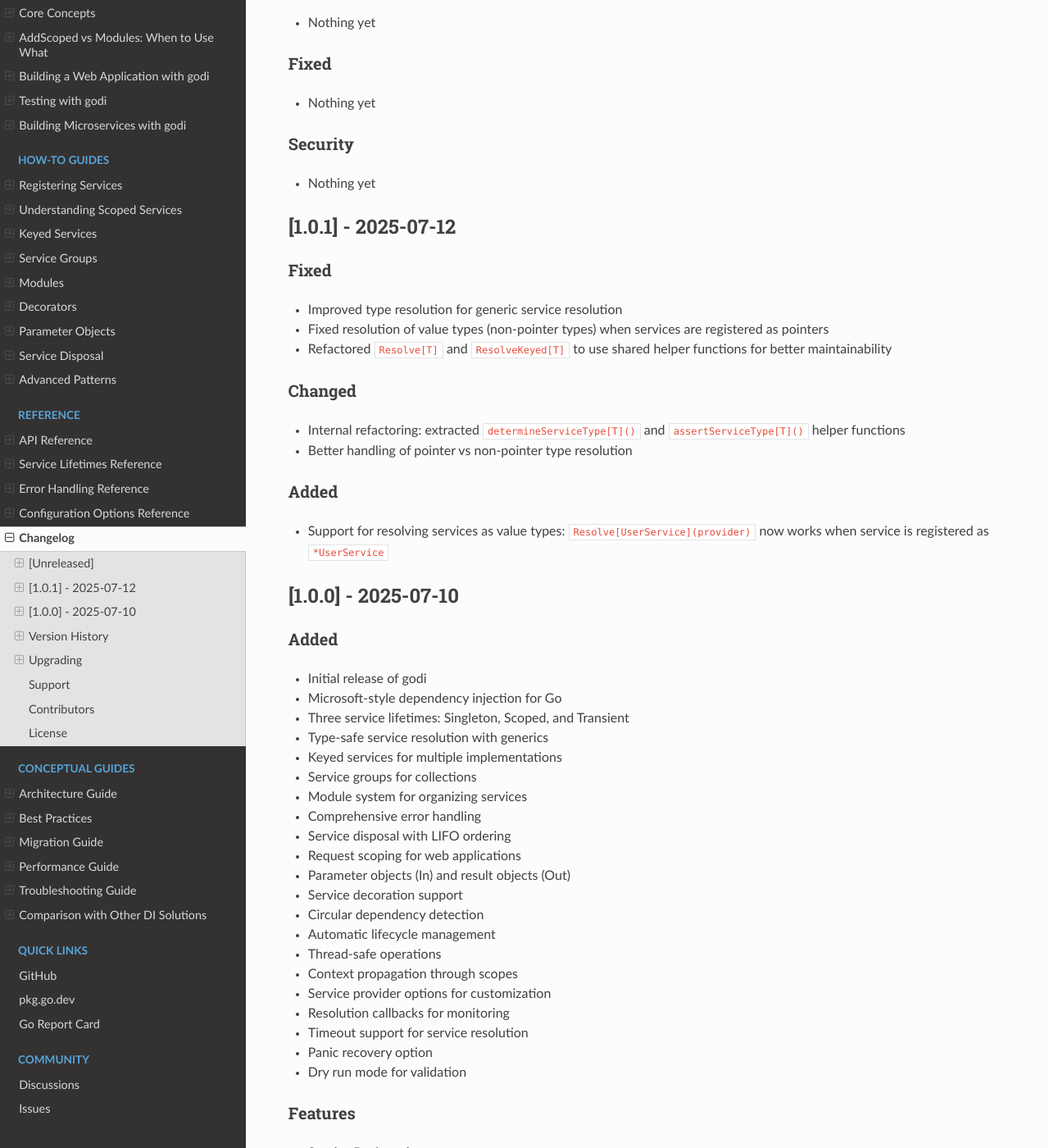
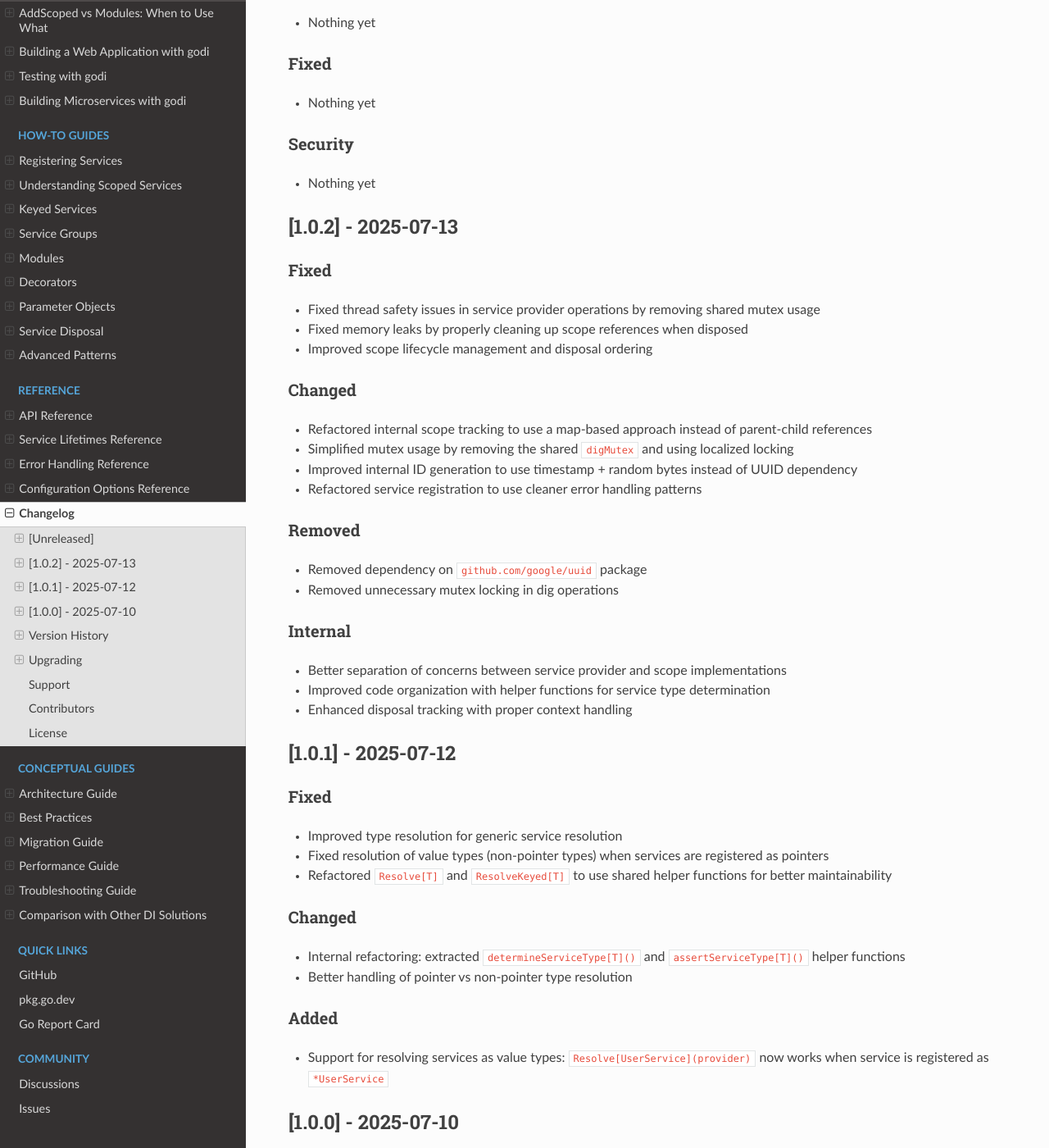
Before and after one commit to junioryono/godi, a Sphinx documentation site: the page built from docs/reference/changelog.md, in a window 1280 px wide and 1400 px high, scrolled down 687 px. Shown: the whole window at 82% size. Built offline with Sphinx 7.4.7 and the Read the Docs theme 3.1.0, drawn with Linux system fonts in a browser that asks for light colours.

Commit message:
updated docs

```diff
--- a/docs/reference/changelog.md
+++ b/docs/reference/changelog.md
@@ -30,6 +30,32 @@ and this project adheres to [Semantic Versioning](https://semver.org/spec/v2.0.0
 ### Security
 
 - Nothing yet
+
+## [1.0.2] - 2025-07-13
+
+### Fixed
+
+- Fixed thread safety issues in service provider operations by removing shared mutex usage
+- Fixed memory leaks by properly cleaning up scope references when disposed
+- Improved scope lifecycle management and disposal ordering
+
+### Changed
+
+- Refactored internal scope tracking to use a map-based approach instead of parent-child references
+- Simplified mutex usage by removing the shared `digMutex` and using localized locking
+- Improved internal ID generation to use timestamp + random bytes instead of UUID dependency
+- Refactored service registration to use cleaner error handling patterns
+
+### Removed
+
+- Removed dependency on `github.com/google/uuid` package
+- Removed unnecessary mutex locking in dig operations
+
+### Internal
+
+- Better separation of concerns between service provider and scope implementations
+- Improved code organization with helper functions for service type determination
+- Enhanced disposal tracking with proper context handling
 
 ## [1.0.1] - 2025-07-12
 
```
